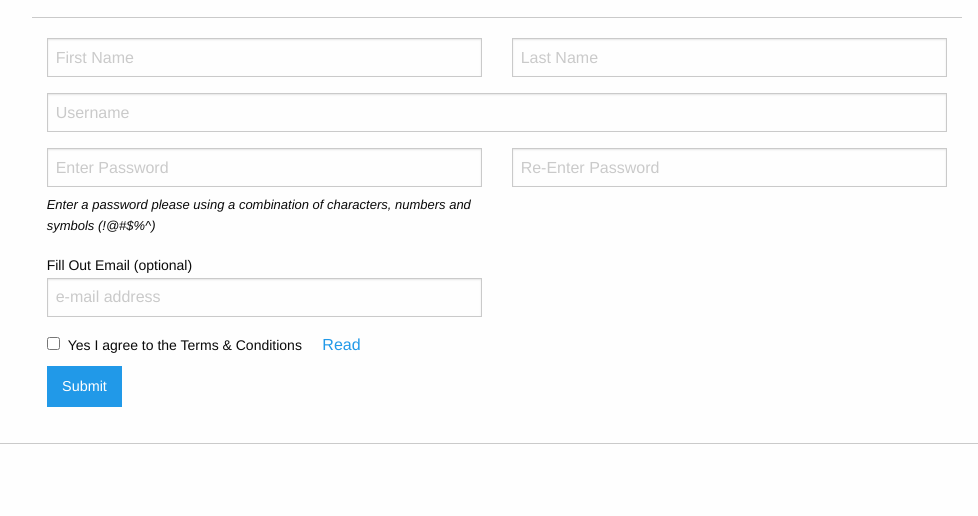
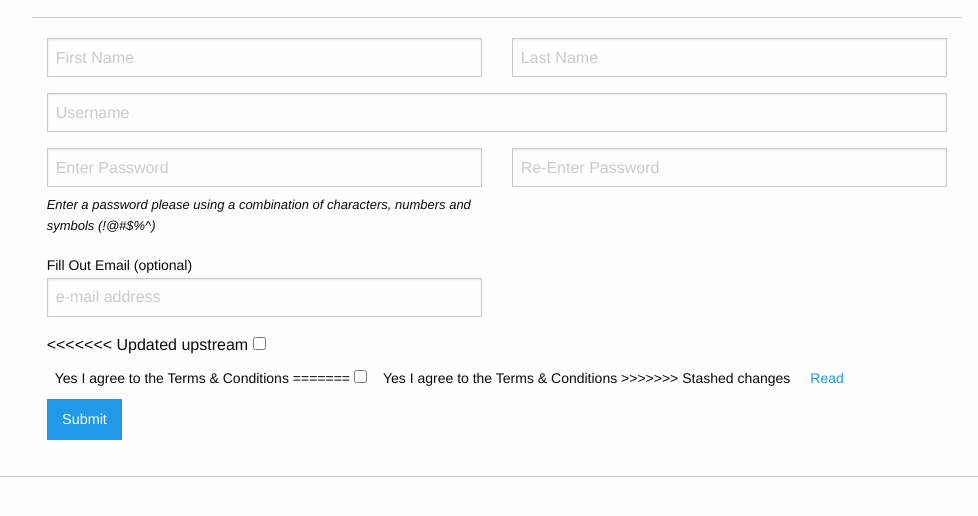
Before and after one commit to apg7080/Form-Demo, a plain HTML site: page index.html in a window 1280 px wide. Shown: the part 150-666 px from the top of the page, without its empty margins (90-1068 px from the left). Drawn offline with Linux system fonts and the light colour scheme.

Commit message:
Added files via upload

```diff
--- a/index.html
+++ b/index.html
@@ -108,7 +108,11 @@
     <div class="row">
         <fieldset class="large-12 columns">
 
+<<<<<<< Updated upstream
       <input id="checkbox1" type="checkbox"><label for="checkbox1">Yes I agree to the Terms & Conditions
+=======
+      <input id="checkbox1" type="checkbox" required=""><label for="checkbox1">Yes I agree to the Terms & Conditions
+>>>>>>> Stashed changes
       <span class="form-error">
           You must accept the ToS.
         </span>
```
Also changed, not shown: 1 other file.
